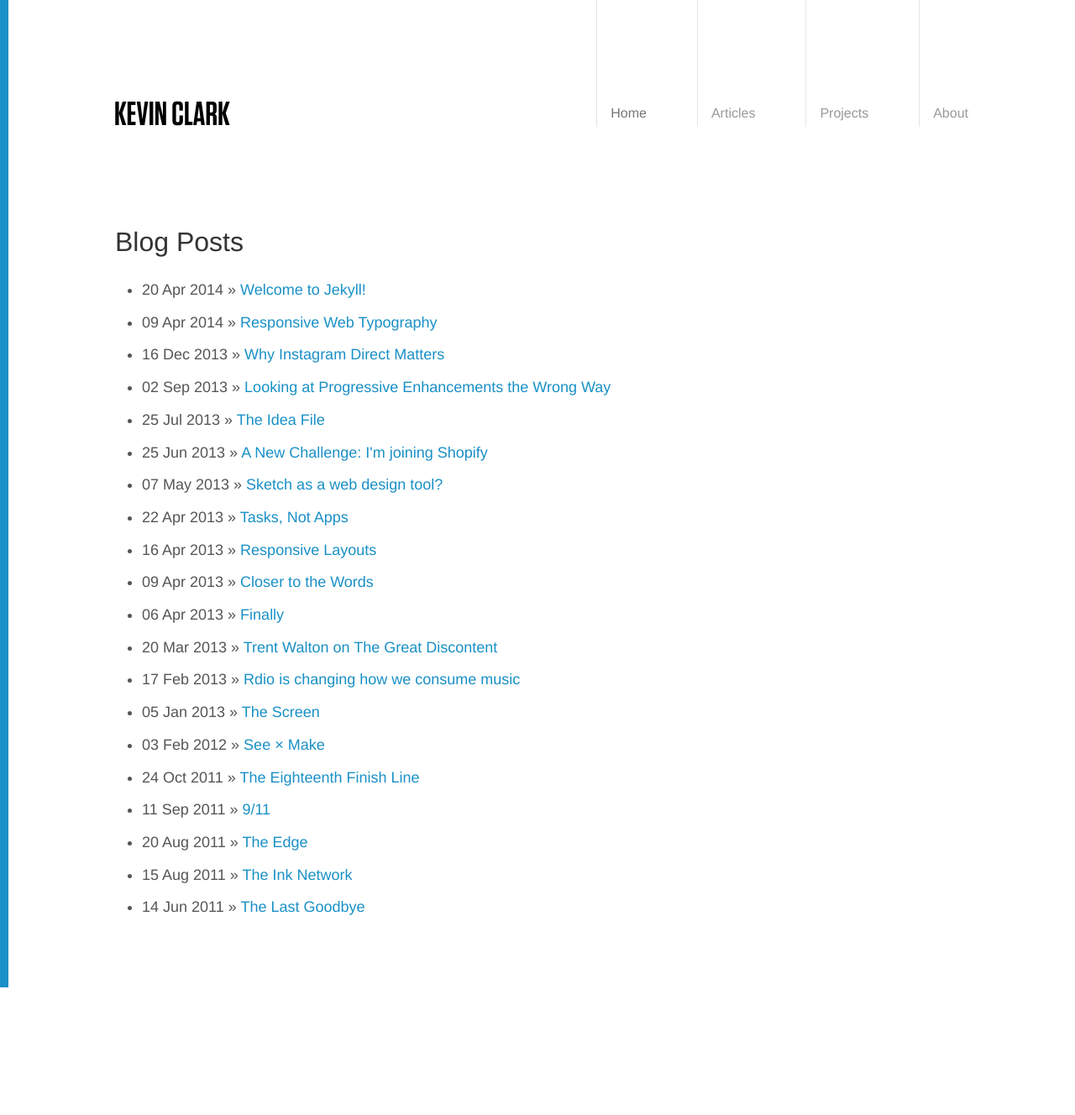
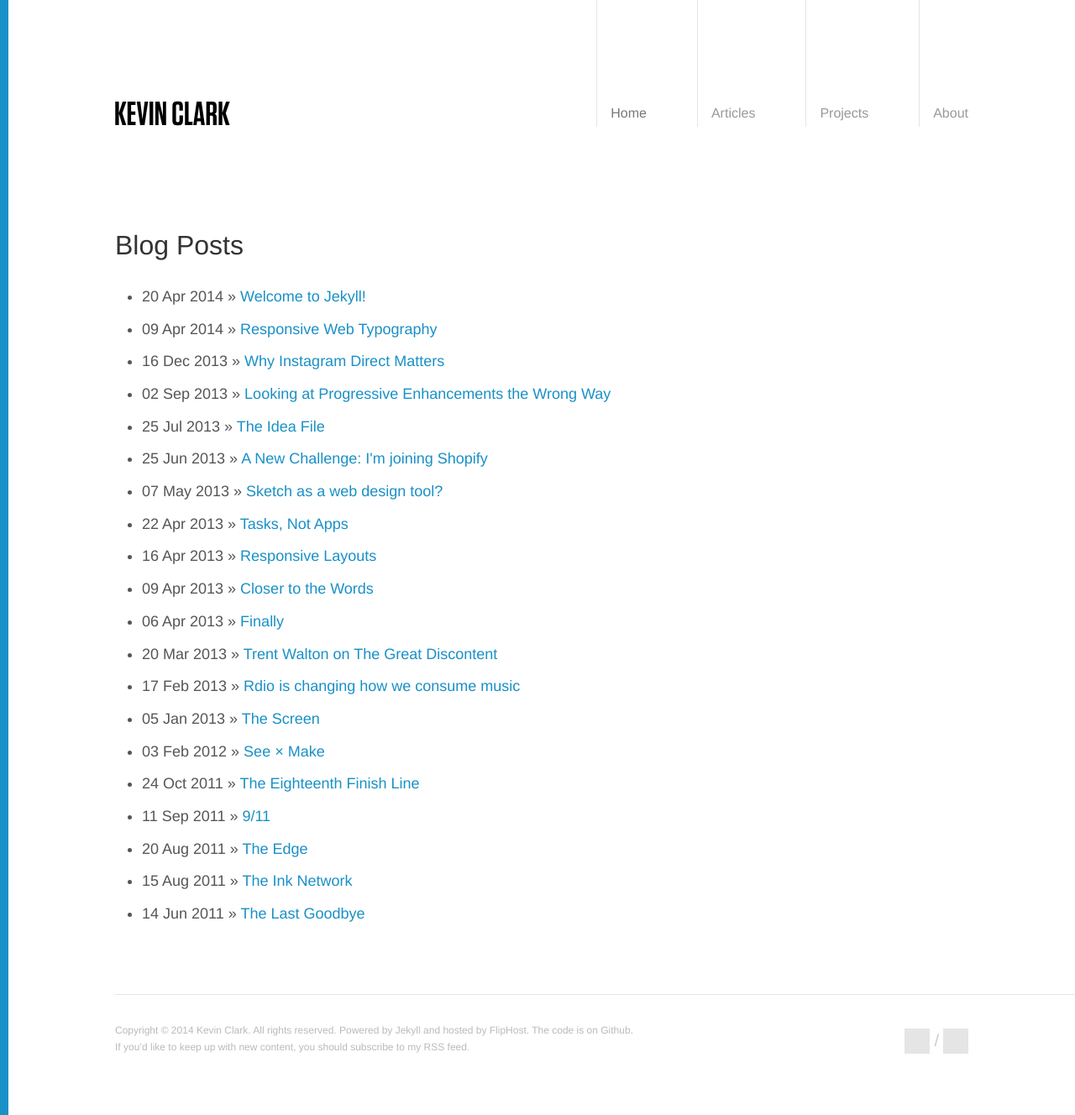
Before and after one commit to vernalkick/kevinclark, a Jekyll site: the page built from index.html, in a window 1280 px wide. Shown: the whole page at 84% size. Built offline with Jekyll 4.4.1, drawn with Linux system fonts in a browser that asks for light colours; Markdown is read by kramdown in place of the engine named in the settings; before the commit the page ends 1176 px from its top, so only the background shows below that.

Commit message:
Add footer and improve overall layout

```diff
--- /dev/null
+++ b/_includes/_footer.html
@@ -0,0 +1,11 @@
+<footer id="footer">
+  <div class="wrap">
+    <div class="inner">
+      <p>Copyright © 2014 <a href="#">Kevin Clark</a>. All rights reserved. Powered by <a href="#">Jekyll</a> and hosted by <a href="#">FlipHost</a>. The code is on <a href="#">Github</a>.<br/> If you’d like to keep up with new content, you should subscribe to my <a href="#">RSS feed</a>.</p>
+      <ul class="social-links">
+        <li><a href="#">Twitter</a></li>
+        <li><a href="#">Dribbble</a></li>
+      </ul>
+    </div>
+  </div>
+</footer>
--- a/_layouts/default.html
+++ b/_layouts/default.html
@@ -22,5 +22,7 @@
       </div>
     </main>
 
+    {% include _footer.html %}
+
   </body>
 </html>
--- a/_scss/_base/_typography.scss
+++ b/_scss/_base/_typography.scss
@@ -11,6 +11,7 @@ h1 {
   font-size: 1.75em;
   margin: 0;
   font-weight: 400;
+  line-height: 1.4em;
 }
 
 h2 {
--- a/articles/index.html
+++ b/articles/index.html
@@ -4,8 +4,8 @@ template: default
 ---
 
 <header class="list-page-header">
-  <h1>Articles</h1>
-  <h2>There’s just something about writing ideas down that make you think differently. Communicating ideas effectively is also a big part of design. I need to get better at this, but here are a couple of things I’ve been thinking about lately.</h2>
+  <small>Articles</small>
+  <h1>There’s just something about writing ideas down that make you think differently. Communicating ideas effectively is also a big part of design. I need to get better at this, but here are a couple of things I’ve been thinking about lately.</h1>
 </header>
 
 <section class="content-list articles">
--- a/styles/master.css
+++ b/styles/master.css
@@ -226,6 +226,7 @@ h1 {
   font-size: 1.75em;
   margin: 0;
   font-weight: 400;
+  line-height: 1.4em;
 }
 
 h2 {
@@ -395,8 +396,12 @@ figcaption {
   padding-bottom: 0;
   padding-bottom: 2.5em;
 }
+.list-page-header small {
+  color: #999;
+  display: block;
+  margin-bottom: .5em;
+}
 .list-page-header h1 {
-  font-weight: 300;
   margin-bottom: .5em;
 }
 
@@ -477,10 +482,6 @@ figcaption {
   }
 }
 @media screen and (min-width: 900px) {
-  .list-page-header h1 {
-    font-size: 2.5em;
-  }
-
   .content-list li {
     width: 30%;
     margin-top: 5%;
@@ -507,9 +508,6 @@ figcaption {
 @media screen and (min-width: 1100px) {
   .list-page-header {
     padding-left: 25%;
-  }
-  .list-page-header h1 {
-    font-size: 3em;
   }
 
   .content-list {
@@ -724,5 +722,89 @@ main {
     padding-bottom: 4em;
   }
 }
+#footer {
+  overflow: hidden;
+}
+#footer .inner {
+  border-top: 1px solid #e5e5e5;
+  margin-right: -100%;
+  padding: 2em 100% 1em 0;
+}
+#footer p {
+  font-size: .75em;
+  color: #bababa;
+}
+#footer p br {
+  display: none;
+}
+#footer a {
+  color: #bababa;
+}
+#footer:hover a {
+  color: #1990c6;
+}
+
+.social-links {
+  list-style-type: none;
+  margin: 1em 0 0 0;
+  padding: 0;
+  zoom: 1;
+}
+.social-links:after, .social-links:before {
+  content: "";
+  display: table;
+}
+.social-links:after {
+  clear: both;
+}
+.social-links li {
+  float: left;
+}
+.social-links li + li:before {
+  content: "/";
+  float: left;
+  font-size: 20px;
+  font-weight: 300;
+  color: #ccc;
+  padding: 0 .25em;
+}
+.social-links a {
+  display: block;
+  width: 30px;
+  height: 30px;
+  text-indent: 100%;
+  white-space: nowrap;
+  overflow: hidden;
+  background: #e5e5e5;
+}
+
+@media screen and (min-width: 600px) {
+  #footer .inner {
+    padding-bottom: 2em;
+  }
+}
+@media screen and (min-width: 900px) {
+  #footer .inner {
+    zoom: 1;
+    padding-bottom: 4em;
+  }
+  #footer .inner:after, #footer .inner:before {
+    content: "";
+    display: table;
+  }
+  #footer .inner:after {
+    clear: both;
+  }
+  #footer p {
+    float: left;
+  }
+  #footer p br {
+    display: block;
+  }
+  #footer .social-links {
+    float: right;
+    margin-top: .5em;
+  }
+}
 
 /*# sourceMappingURL=master.css.map */
```
Also changed, not shown: _posts/2011-08-15-the-ink-network.md (+1 -3 lines), _scss/_layout/_footer.scss (+75 -0 lines), _scss/_pages/_article-lst.scss (+7 -8 lines), projects/index.html (added, +9 -0 lines).
